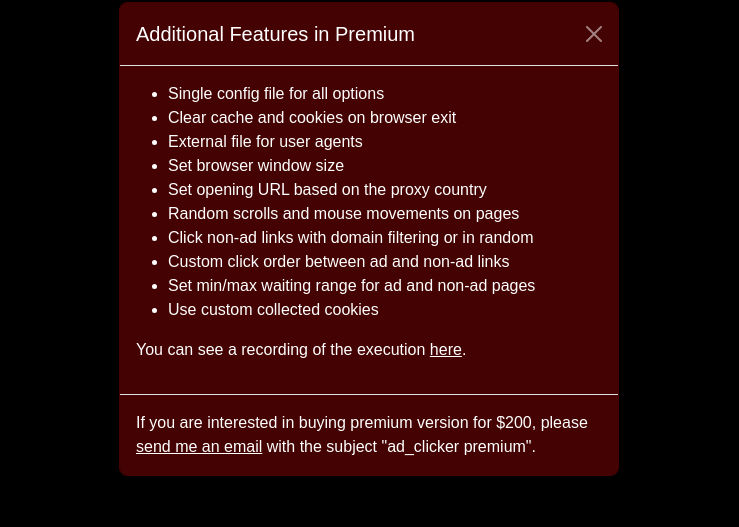
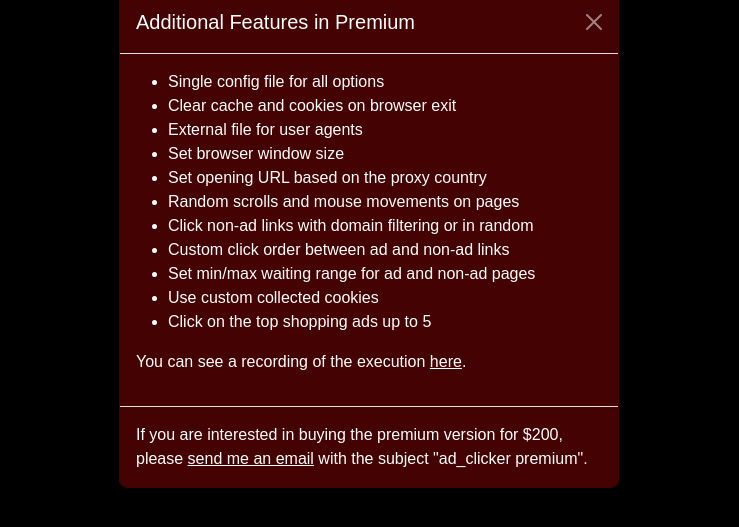
Before and after one commit to coskundeniz/ad_clicker, a plain HTML site: page docs/index.html in a window 1280 px wide. Both pictures are taken after a click on the button "Get Premium". Shown: the part 161-688 px from the top of the page, without its empty margins (271-1010 px from the left). Drawn offline with nearby package versions, Linux system fonts and the light colour scheme.

Commit message:
Add support for clicking on the shopping ads for the premium version

```diff
--- a/docs/index.html
+++ b/docs/index.html
@@ -68,13 +68,14 @@
                         <li>Custom click order between ad and non-ad links</li>
                         <li>Set min/max waiting range for ad and non-ad pages</li>
                         <li>Use custom collected cookies</li>
+                        <li>Click on the top shopping ads up to 5</li>
                     </ul>
                     <p>You can see a recording of the execution
                         <a href="https://youtu.be/b-nYJ_bh1UQ" target="_blank" class="video-link">here</a>.
                     </p>
                 </div>
                 <div class="modal-footer">
-                    <p>If you are interested in buying premium version for $200, please
+                    <p>If you are interested in buying the premium version for $200, please
                     <a href="mailto:coskun.denize@gmail.com" class="email-link">send me an email</a>
                     with the subject "ad_clicker premium".</p>
                 </div>
```
